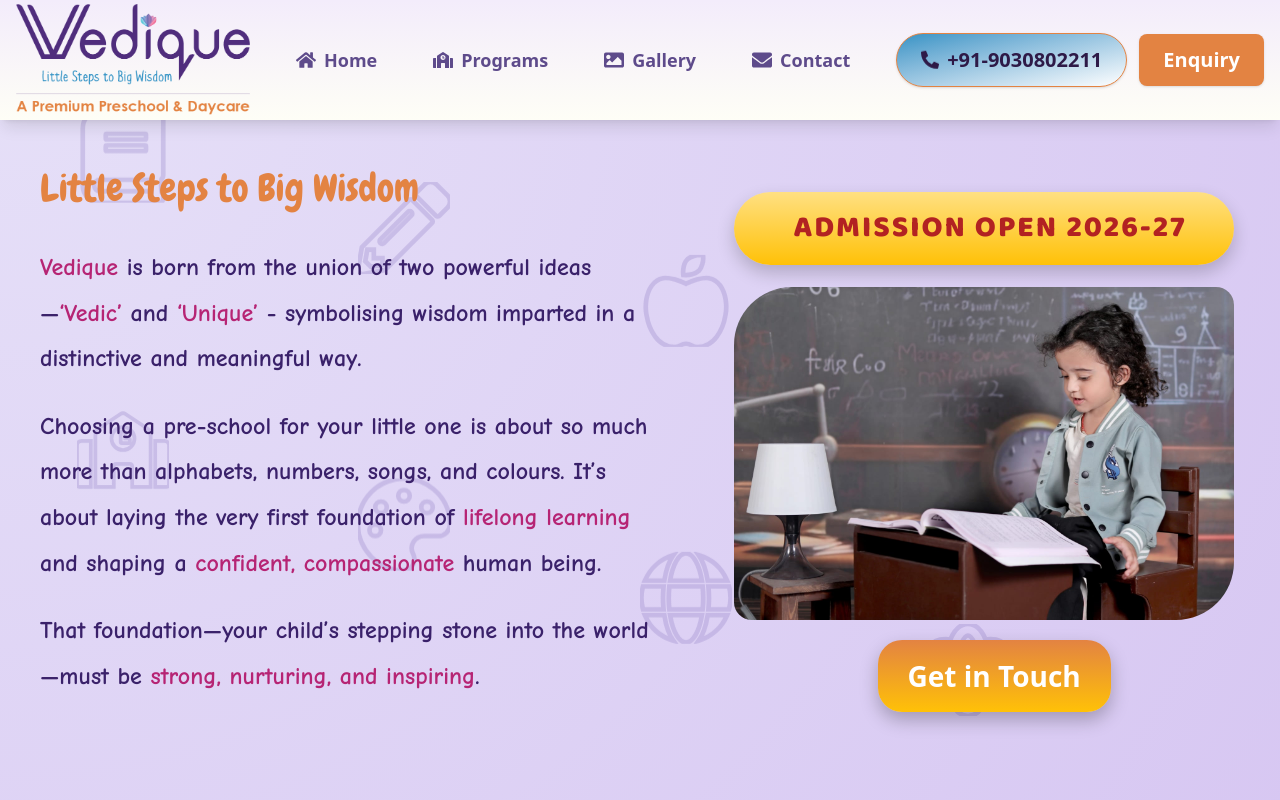
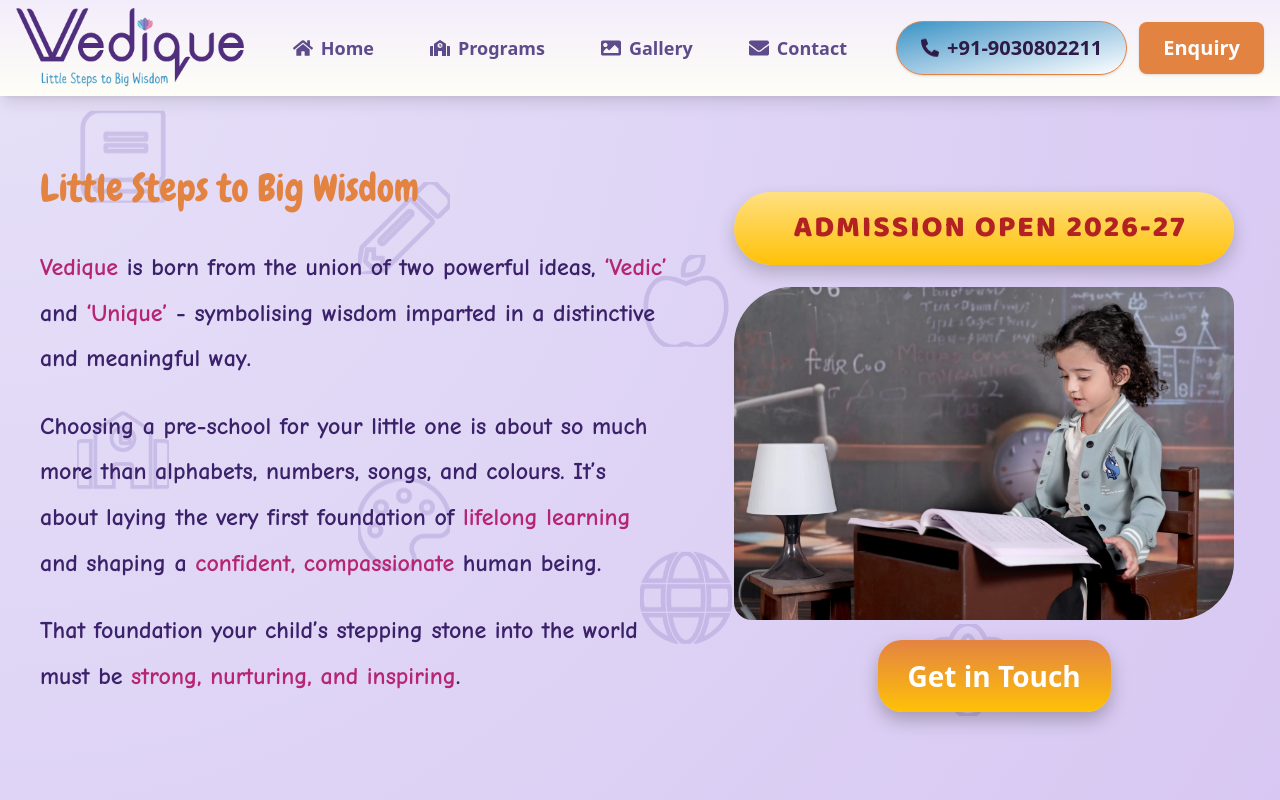
Before and after one commit to dfordivyansh/vediquepreschool, a React (Vite) app: page / in a window 1280 px wide. Shown: the top 800 px of the page. Built offline with nearby package versions, Linux system fonts and the light colour scheme; the HTML template or start-up script is replaced by a standard one; a web font is replaced by a local one.

Commit message:
first commit

```diff
--- a/src/components/Hero.jsx
+++ b/src/components/Hero.jsx
@@ -279,7 +279,7 @@ const Hero = ({ setActive, setOpen }) => {
 
             <p className="hero-description">
               <b className="text-[#b62474]">Vedique</b> is born from the union
-              of two powerful ideas—<b className="text-[#b62474]">‘Vedic’</b>{" "}
+              of two powerful ideas, <b className="text-[#b62474]">‘Vedic’</b>{" "}
               and <b className="text-[#b62474]">‘Unique’</b> - symbolising
               wisdom imparted in a distinctive and meaningful way.
             </p>
@@ -294,7 +294,7 @@ const Hero = ({ setActive, setOpen }) => {
             </p>
 
             <p className="hero-description">
-              That foundation—your child’s stepping stone into the world—must be{" "}
+              That foundation your child’s stepping stone into the world must be{" "}
               <b className="text-[#b62474]">strong, nurturing, and inspiring</b>
               .
             </p>
--- a/src/components/Navbar.jsx
+++ b/src/components/Navbar.jsx
@@ -78,7 +78,7 @@ export default function Navbar() {
           : "bg-gradient-to-b from-[#F3ECFB] to-[#FEFEF6] shadow-lg"
       }`}>
       {/* HEADER */}
-      <div className="max-w-screen-xl mx-auto px-4 py-4 h-[120px] flex items-center justify-between">
+      <div className="max-w-screen-xl mx-auto px-4 py-4 h-[96px] flex items-center justify-between">
         {/* LEFT */}
         <div className="flex items-center gap-4">
           <button
@@ -96,10 +96,10 @@ export default function Navbar() {
           </button>
 
           <img
-            src="/assets/logo.png"
+            src="/assets/logo-hero.png"
             alt="Vedique Logo"
             onClick={scrollToTop}
-            className="h-24 md:h-28 cursor-pointer hover:scale-105 transition"
+            className="h-14 md:h-20 cursor-pointer hover:scale-105 transition"
           />
         </div>
 
```
Also changed, not shown: public/assets/logo-hero.png (added).
